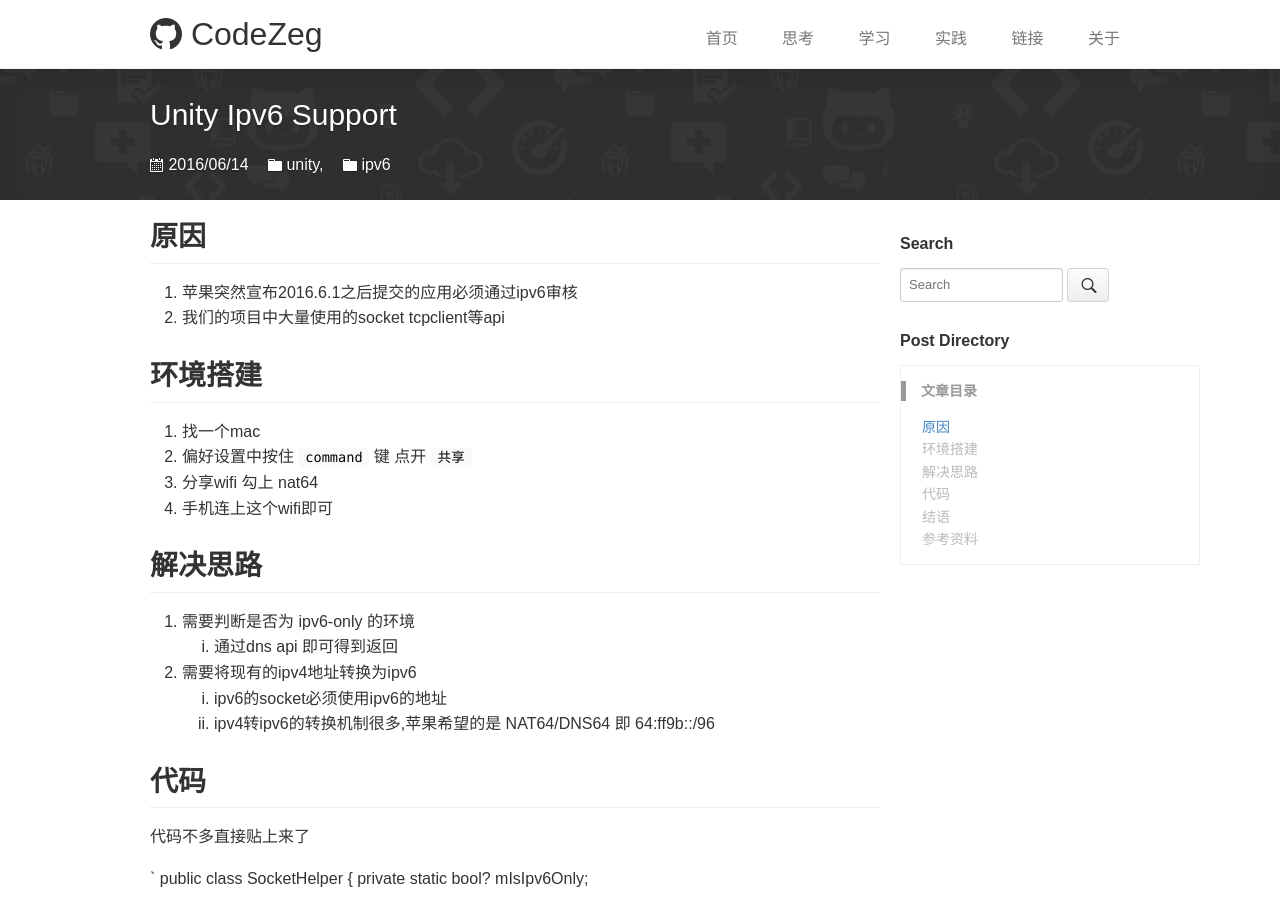
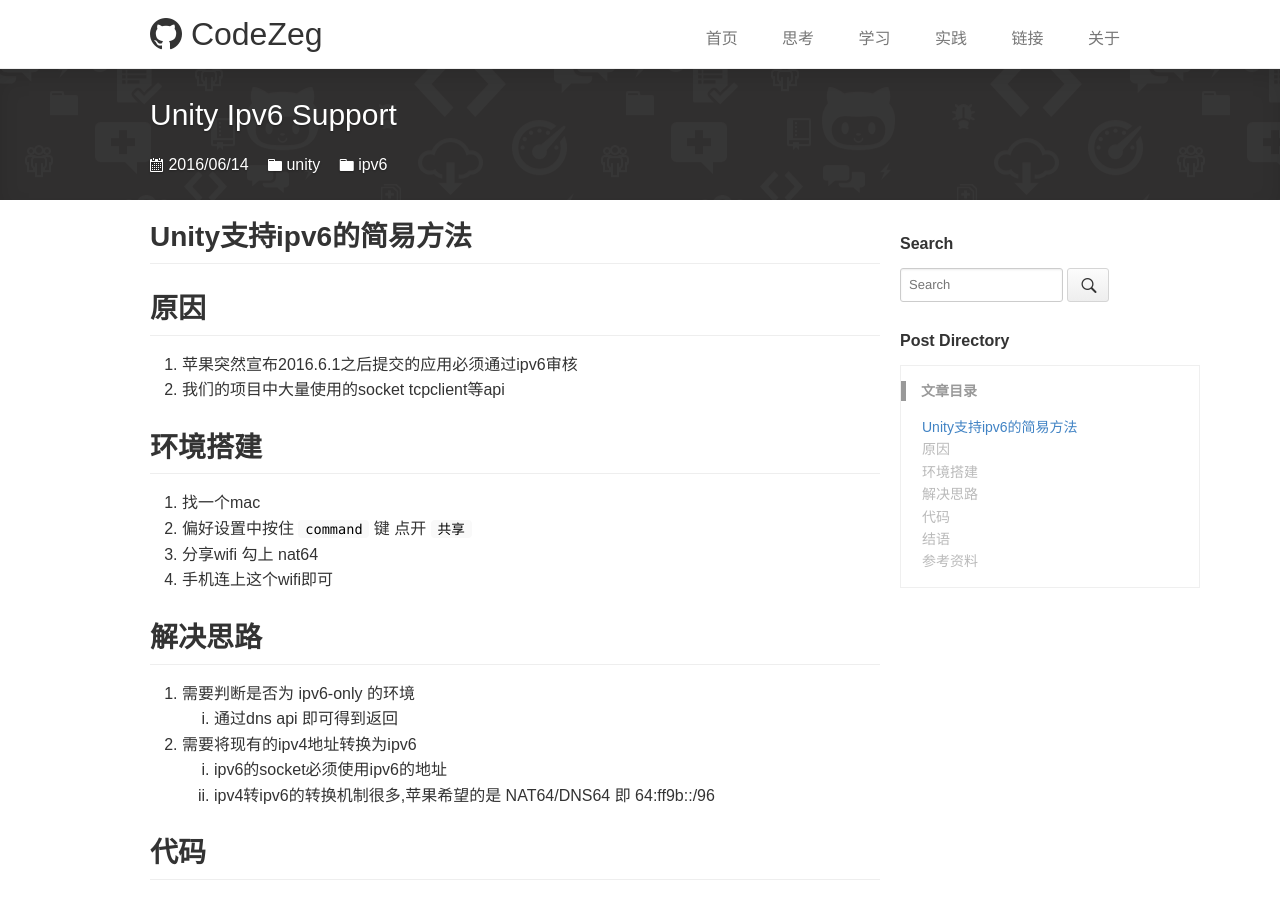
Before and after one commit to CodeZeg/codezeg.github.io, a Jekyll site: the page built from _posts/2016-06-14-ipv6.md, in a window 1280 px wide and 900 px high. Built offline with Jekyll 4.4.1, drawn with Linux system fonts in a browser that asks for light colours; comment, search, counter and statistics services are not loaded; some of the changed text lies outside the part shown.

Commit message:
副标题

```diff
--- a/_posts/2016-06-14-ipv6.md
+++ b/_posts/2016-06-14-ipv6.md
@@ -1,9 +1,11 @@
 ---
 layout: post
 title: Unity Ipv6 Support
-categories: unity, ipv6
+categories: unity ipv6
 description: 让unity原生socket方案支持ipv6
 ---
+
+## Unity支持ipv6的简易方法
 
 ## 原因
 
@@ -154,7 +156,7 @@
 
 ## 结语
 
-
+对网络通信这一块还不太熟悉，苹果的建议是不要使用低级api like socket...
 
 ## 参考资料
 
```
